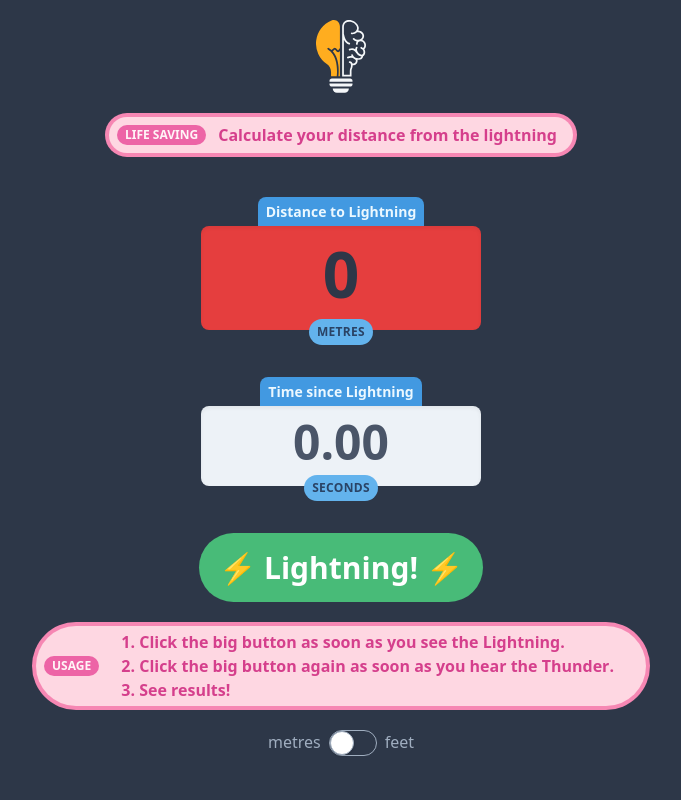
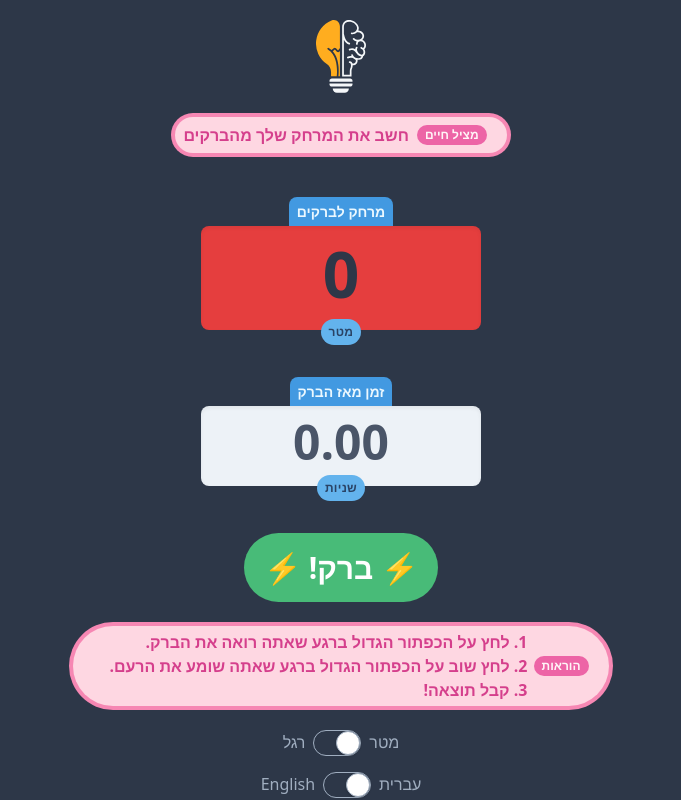
Before and after one commit to Yiddishe-Kop/lightning-distance, a Vue app: page / in a window 1280 px wide. Shown: the whole page, without its empty margins (299-980 px from the left). Built offline with nearby package versions, Linux system fonts and the light colour scheme.

Commit message:
added Hebrew

```diff
--- a/src/App.vue
+++ b/src/App.vue
@@ -1,38 +1,45 @@
 <template>
-  <div id="app">
+  <div id="app" :dir="lang == 'en' ? 'ltr' : 'rtl'">
     <logo />
-    <alert pill="life saving">Calculate your distance from the lightning</alert>
+    <alert
+      :pill="lang == 'en' ? 'life saving' : 'מציל חיים'"
+    >{{lang == 'en' ? 'Calculate your distance from the lightning' : 'חשב את המרחק שלך מהברקים' }}</alert>
     <result
-      title="Distance to Lightning"
+      :title="lang == 'en' ? 'Distance to Lightning' : 'מרחק לברקים'"
       :number="(distanceToLightning / 1000).toFixed(0)"
-      :unit="unit == 'M' ? 'metres' : 'feet'"
+      :unit="unit == 'M' ? (lang == 'en' ? 'metres' : 'מטר') : (lang == 'en' ? 'feet' : 'רגל')"
       numberClass="distance"
     />
     <result
-      title="Time since Lightning"
+      :title="lang == 'en' ? 'Time since Lightning' : 'זמן מאז הברק'"
       :number="(time.sinceLightning / 1000).toFixed(2)"
-      unit="seconds"
+      :unit="lang == 'en' ? 'seconds' : 'שניות'"
       numberClass="time"
     />
     <div class="py-5">
-      <button @click="handleClick" class="btn btn-cta">{{btnText[state]}}</button>
+      <button @click="handleClick" class="btn btn-cta">{{btnText[state][lang]}}</button>
     </div>
-    <alert pill="usage">
+    <alert :pill="lang == 'en' ? 'usage' : 'הוראות'">
       <ol class="list-decimal ml-3">
         <li>
-          Click the big button as soon as you see the
-          <strong>Lightning</strong>.
+          {{lang == 'en' ? 'Click the big button as soon as you see the' : 'לחץ על הכפתור הגדול ברגע שאתה רואה את '}}
+          <strong>{{lang == 'en' ? 'Lightning' : 'הברק'}}</strong>.
         </li>
         <li>
-          Click the big button again as soon as you hear the
-          <strong>Thunder</strong>.
+          {{lang == 'en' ? 'Click the big button again as soon as you hear the' : 'לחץ שוב על הכפתור הגדול ברגע שאתה שומע את ' }}
+          <strong>{{lang == 'en' ? 'Thunder' : 'הרעם' }}</strong>.
         </li>
-        <li>See results!</li>
+        <li>{{lang == 'en' ? 'See results!' : 'קבל תוצאה!' }}</li>
       </ol>
     </alert>
+    <div class="settings flex justify-center text-gray-500 mb-4">
+      {{lang == 'en' ? 'metres' : 'מטר' }}
+      <i-switch @change="toggleUnit" :is-on="unit == 'M'" class="mx-2" />
+      {{lang == 'en' ? 'feet' : 'רגל' }}
+    </div>
     <div class="settings flex justify-center text-gray-500">
-      metres
-      <i-switch @change="toggleUnit" :is-on="unit == 'M'" class="mx-2" />feet
+      עברית
+      <i-switch @change="toggleLang" :is-on="lang == 'he'" class="mx-2" />English
     </div>
   </div>
 </template>
@@ -49,6 +56,7 @@ const SPEED_OF_SOUND = {
   M: 344,
   F: 1129
 };
+
 const UPDATE_INTERVAL = 30;
 
 export default {
@@ -63,9 +71,18 @@ export default {
     return {
       state: "idle", // idle | timing | result
       btnText: {
-        idle: "⚡️ Lightning! ⚡️",
-        timing: "💥 Thunder! 💥",
-        result: "Reset"
+        idle: {
+          en: "⚡️ Lightning! ⚡️",
+          he: "⚡️ ברק! ⚡️"
+        },
+        timing: {
+          en: "💥 Thunder! 💥",
+          he: "💥 רעם! 💥"
+        },
+        result: {
+          en: "Reset",
+          he: "איפוס"
+        }
       },
       time: {
         lightning: 0,
@@ -73,7 +90,8 @@ export default {
         thunder: 0,
         intervalId: undefined
       },
-      unit: "M"
+      unit: "M",
+      lang: "he"
     };
   },
   computed: {
@@ -123,6 +141,13 @@ export default {
       } else {
         this.unit = "M";
       }
+    },
+    toggleLang() {
+      if (this.lang == "en") {
+        this.lang = "he";
+      } else {
+        this.lang = "en";
+      }
     }
   }
 };
--- a/src/assets/css/tailwind.scss
+++ b/src/assets/css/tailwind.scss
@@ -26,16 +26,3 @@ body {
     @apply bg-red-500;
   }
 }
-
-.alert {
-  @apply mb-5 p-1 bg-pink-400 items-center justify-center text-pink-100 leading-none rounded-full inline-flex;
-  .alert-inner {
-    @apply p-2 bg-pink-200 items-center text-pink-600 leading-none rounded-full inline-flex;
-    .pill {
-      @apply flex rounded-full bg-pink-500 text-pink-100 uppercase px-2 py-1 text-xs font-bold mr-3;
-    }
-    .alert-text {
-      @apply font-semibold mr-2 text-left flex-auto;
-    }
-  }
-}
--- a/src/components/Alert.vue
+++ b/src/components/Alert.vue
@@ -22,5 +22,18 @@ export default {
 };
 </script>
 
-<style>
+<style lang="scss">
+.alert {
+  @apply mb-5 p-1 bg-pink-400 items-center justify-center text-pink-100 leading-none rounded-full inline-flex;
+  .alert-inner {
+    @apply p-2 bg-pink-200 items-center text-pink-600 leading-none rounded-full inline-flex;
+    .pill {
+      @apply flex rounded-full bg-pink-500 text-pink-100 uppercase px-2 py-1 text-xs font-bold mr-3;
+    }
+    .alert-text {
+      @apply font-semibold mr-2 flex-auto;
+      text-align: start;
+    }
+  }
+}
 </style>
```
